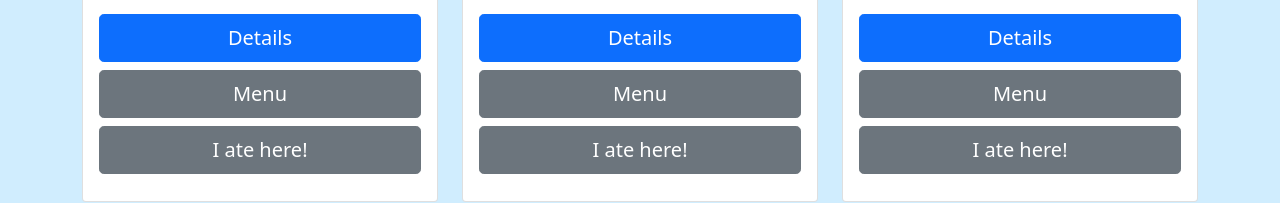
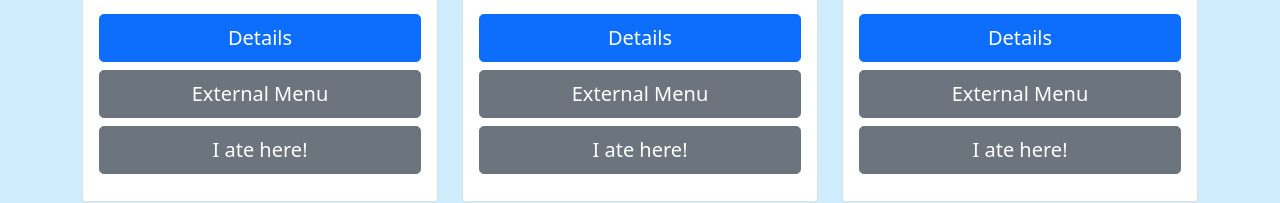
Before and after one commit to 35L-sleepy-tamagos/bruin-bites, a React (Create React App) app in the folder bites-frontend/: page / in a window 1280 px wide. Shown: the part 497-700 px from the top of the page. Built offline with nearby package versions, Linux system fonts and the light colour scheme; no server answers.

Commit message:
changed venue card button label for 'Menu', got rid of consolelogs

```diff
--- a/bites-frontend/src/App.js
+++ b/bites-frontend/src/App.js
@@ -53,7 +53,6 @@ function App() {
   useEffect(() => {
     const unlisten = auth.onAuthStateChanged(
       user => {
-        console.log("setting a user");
         user
           ? setUser(user)
           : setUser(null)
--- a/bites-frontend/src/components/VenueCard.js
+++ b/bites-frontend/src/components/VenueCard.js
@@ -23,7 +23,6 @@ function VenueCard(props) {
 
   /* utility */
   const recordDining = () => {
-    console.log(props.user);
     if (!props.user) {
       alert("You must be logged in to use this feature!")
       return;
@@ -57,7 +56,7 @@ function VenueCard(props) {
             size="lg"
             onClick={() => openUrl(props.link)}
           >
-            Menu
+            External Menu
           </Button>
           <Button
             onClick={() => recordDining()}
--- a/bites-frontend/src/components/firebaseConfig/utils.js
+++ b/bites-frontend/src/components/firebaseConfig/utils.js
@@ -91,7 +91,7 @@ export async function createReview(review) {
     addLastDining(review.uid, time);
     return true;
   } catch (error) {
-    console.log(error);
+
   }
 }
 
@@ -195,7 +195,6 @@ export async function createDining(location, uid) {
     });
     return true;
   } catch (error) {
-    console.log(error);
   }
 }
 
@@ -280,7 +279,6 @@ export async function emailRegister(name, email, password) {
 }
 
 export function logout() {
-  console.log("signing out");
   signOut(auth);
 }
 
--- a/bites-frontend/src/pages/DiningHistory.js
+++ b/bites-frontend/src/pages/DiningHistory.js
@@ -23,10 +23,8 @@ function DiningHistory() {
     useEffect(() => {
         const user = auth.currentUser;
         if (!user) {
-            console.log("no user");
             return;
         }
-        console.log("getting userdata!");
         getUsers(user.uid).then((userDetails) => {
             setUserDetails(userDetails);
         });
--- a/bites-frontend/src/pages/EditProfile.js
+++ b/bites-frontend/src/pages/EditProfile.js
@@ -35,7 +35,6 @@ function EditProfile( {googleAcc} ) {
     if (!auth.currentUser) {
       return;
     }
-    console.log("getting userdata");
     getUsers(auth.currentUser.uid).then((userDetails) => {
       setUserDetails(userDetails);
     });
--- a/bites-frontend/src/pages/Map.js
+++ b/bites-frontend/src/pages/Map.js
@@ -89,7 +89,6 @@ function Map({ user }) {
           .reverse();
         return location;
       });
-      /*console.log(locationsWithSize);*/
       setLocations(locationsWithSize);
     });
   }, [user]);
--- a/bites-frontend/src/pages/Profile.js
+++ b/bites-frontend/src/pages/Profile.js
@@ -40,10 +40,8 @@ function Profile() {
   useEffect(() => {
     const user = auth.currentUser;
     if (!user) {
-      console.log("no user");
       return;
     }
-    console.log("getting userdata");
     getUsers(user.uid).then((userDetails) => {
       setUserDetails(userDetails);
     });
--- a/bites-frontend/src/pages/Venue.js
+++ b/bites-frontend/src/pages/Venue.js
@@ -13,7 +13,6 @@ function Review() {
 
 	/* on render, get the reviews */
 	useEffect(() => {
-		console.log("getting reviews");
 		getReviews().then((reviews) => {
 			setReviews(reviews);
 		});
```
